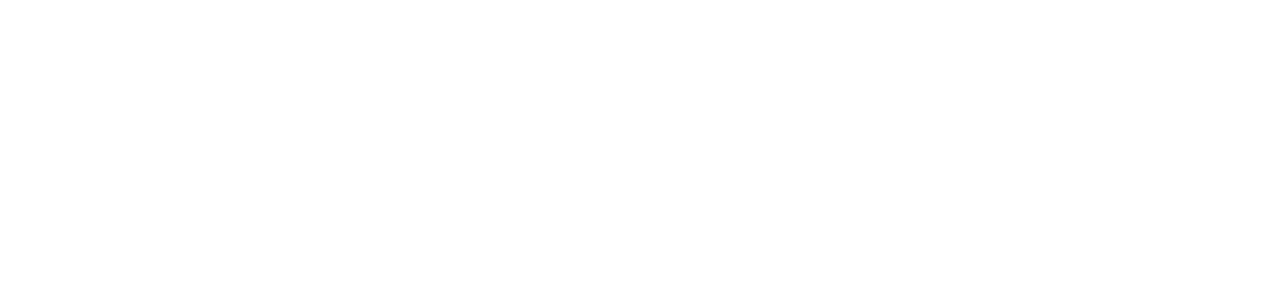
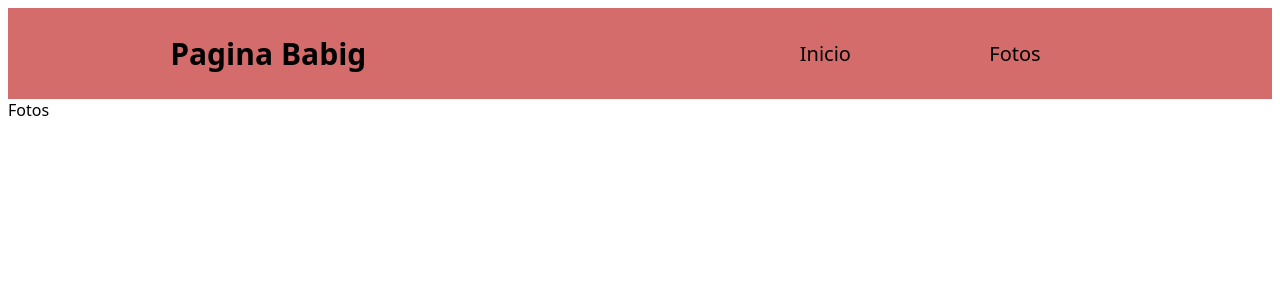
Before and after one commit to gnahc2305/babig, a React (Create React App) app: page /fotos in a window 1280 px wide. Shown: the top 300 px of the page. Built offline with nearby package versions, Linux system fonts and the light colour scheme.

Commit message:
create nav and router

```diff
--- a/package.json
+++ b/package.json
@@ -8,6 +8,7 @@
     "@testing-library/user-event": "^13.5.0",
     "react": "^18.2.0",
     "react-dom": "^18.2.0",
+    "react-router-dom": "^6.4.3",
     "react-scripts": "5.0.1",
     "web-vitals": "^2.1.4"
   },
--- a/src/App.js
+++ b/src/App.js
@@ -1,10 +1,22 @@
 import React from 'react'
+import './style.css'
+import { BrowserRouter, Routes, Route } from 'react-router-dom'
+
+import Nav from './components/Nav'
+import Home from './components/Home'
+import Fotos from './components/Fotos'
 
 function App() {
   return (
-    <div>
+    <BrowserRouter>
 
-    </div>
+      <Nav />
+
+      <Routes>
+        <Route path='/' element={<Home />} />
+        <Route path='/fotos' element={<Fotos />} />
+      </Routes>
+    </BrowserRouter>
   )
 }
 
--- /dev/null
+++ b/src/components/Fotos.js
@@ -0,0 +1,9 @@
+import React from 'react'
+
+function Fotos() {
+  return (
+    <div>Fotos</div>
+  )
+}
+
+export default Fotos
--- /dev/null
+++ b/src/components/Home.js
@@ -0,0 +1,9 @@
+import React from 'react'
+
+function Home() {
+  return (
+    <div>Home</div>
+  )
+}
+
+export default Home
--- a/src/components/Nav.js
+++ b/src/components/Nav.js
@@ -3,7 +3,13 @@
 function Nav() {
   return (
     <div>
-
+        <nav className="nav">
+            <h1>Pagina Babig</h1>
+            <ul className='nav-links'>
+                <li>Inicio</li>
+                <li>Fotos</li>
+            </ul>
+        </nav>
     </div>
   )
 }
--- /dev/null
+++ b/src/style.css
@@ -0,0 +1,22 @@
+* {
+    font-family: system-ui, -apple-system, BlinkMacSystemFont, 'Segoe UI', Roboto, Oxygen, Ubuntu, Cantarell, 'Open Sans', 'Helvetica Neue', sans-serif;
+}
+
+.nav {
+    display: flex;
+    justify-content: space-around;
+    align-items: center;
+    background-color: rgb(212, 108, 108);
+    min-height: 10vh;
+    font-size: 20px;
+}
+
+.nav-links {
+    width: 30%;
+    display: flex;
+    justify-content: space-around;
+    align-items: center;
+    list-style: none;
+    cursor: pointer;
+    /* font-size: 25px; */
+}
```
Also changed, not shown: 1 other file (tests, documents, lock files or other folders).
